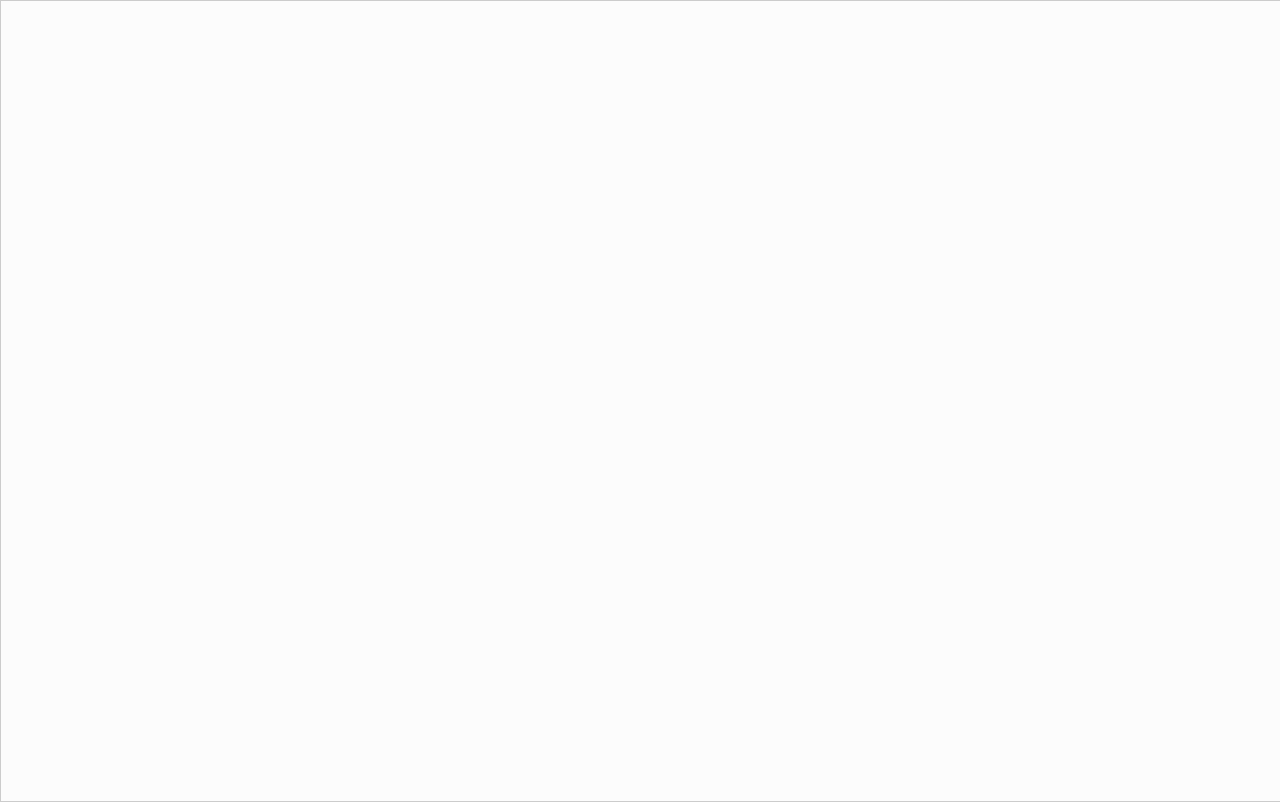
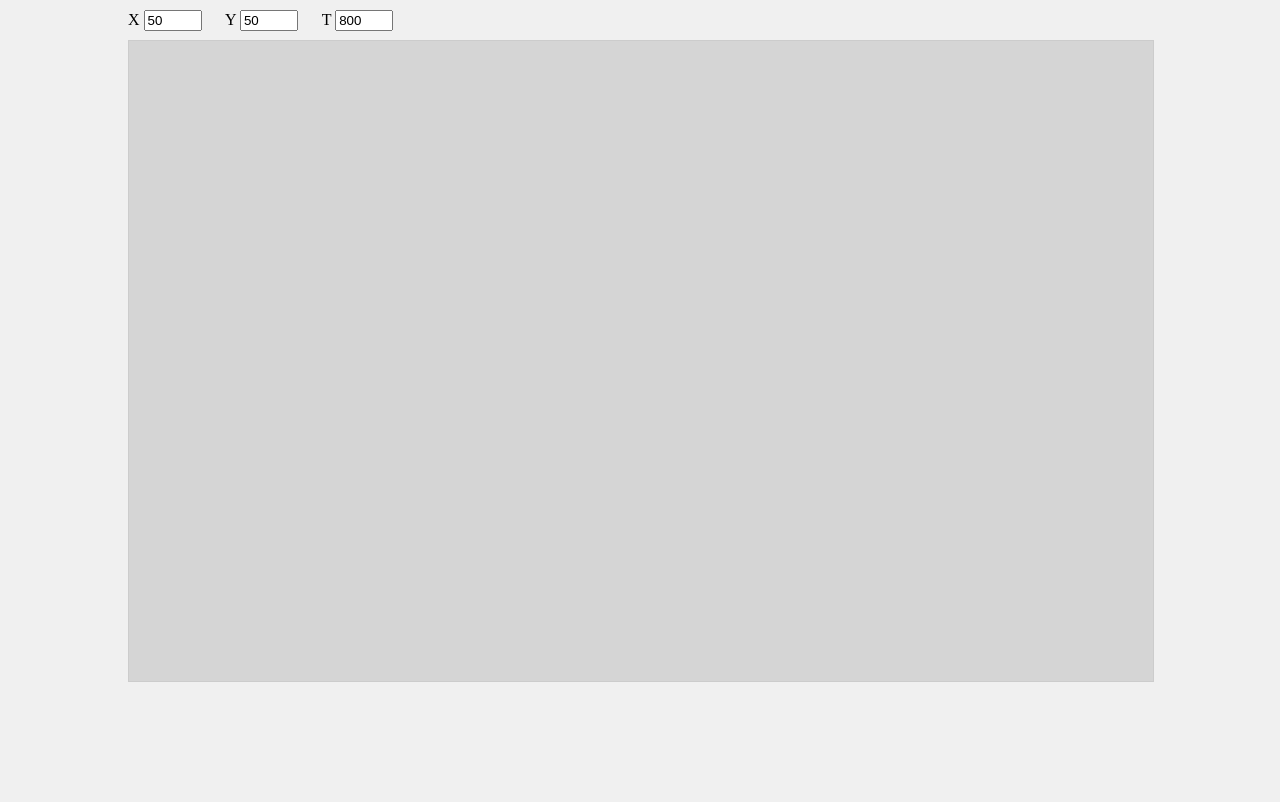
Before and after one commit to Nionor/nionor.github.io, a plain HTML site: page touch/index.html in a window 1280 px wide. Drawn offline with Linux system fonts and the light colour scheme.

Commit message:
Added some configs

```diff
--- a/touch/index.html
+++ b/touch/index.html
@@ -12,12 +12,17 @@
         }
         #canvas {
             position: absolute;
-            top: 0;
-            left: 0;
-            width: 100%;
-            height: 100%;
-            background-color: rgba(255, 255, 255, 0.8);
+            top: 40px;
+            left: 10%;
+            width: 80%;
+            height: 80%;
+            background-color: rgba(207, 207, 207, 0.8);
             border: 1px solid #ccc;
+        }
+        #config {
+            position: absolute;
+            top: 10px;
+            left: 10%;
         }
         .touch-point {
             position: absolute;
@@ -44,9 +49,21 @@
             background-color: rgba(255, 0, 0, 0.7);
             transform-origin: top left;
         }
+        input {
+            width: 50px;
+            margin-right: 20px;
+        }
     </style>
 </head>
 <body>
+    <div id="config">
+        <label for="x">X</label>
+        <input type="text" id="x" value="50" onchange="swipeThresholdX=this.value;">
+        <label for="y">Y</label>
+        <input type="text" id="y" value="50" onchange="swipeThresholdY=this.value;">
+        <label for="t">T</label>
+        <input type="text" id="t" value="800" onchange="swipeThresholdT=this.value;">
+    </div>
     <div id="canvas"></div>
 
     <script>
@@ -140,6 +157,10 @@
 
 		}
 
+        let swipeThresholdX = 50; //Min horizontal
+		let swipeThresholdY = 50; //Max vertical
+		let swipeThresholdT = 800; //Max time
+
         function handleTouchEnd(event) {
             event.preventDefault();
             if (isDrawing) {
@@ -151,9 +172,7 @@
 				touchendT = new Date();
 				let touchTime = touchendT - touchstartT;
 
-				const swipeThresholdX = 50; //Min horizontal
-				const swipeThresholdY = 50; //Max vertical
-				const swipeThresholdT = 800; //Max time
+                console.log(swipeThresholdT);
 
 				let touchX = Math.abs(touchendX - touchstartX);
 				let touchY = Math.abs(touchendY - touchstartY);
```
